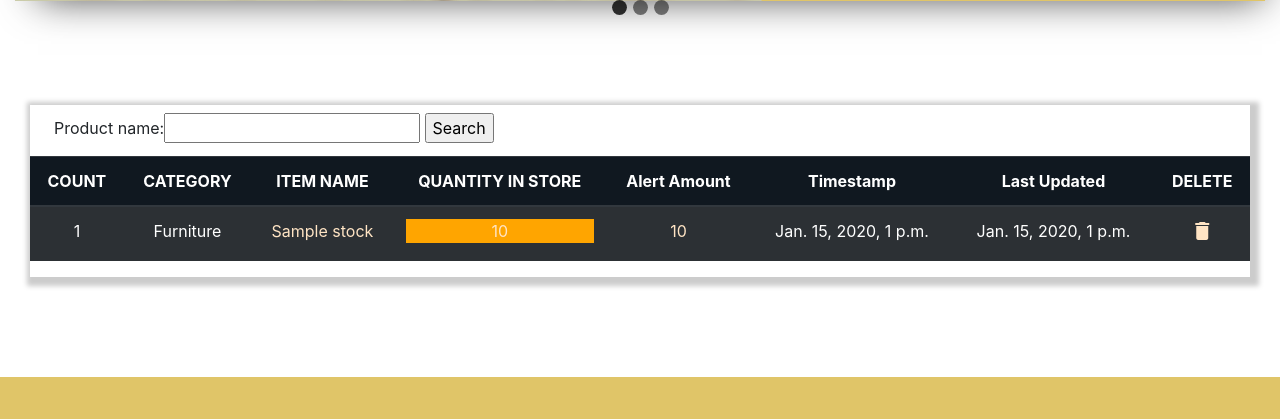
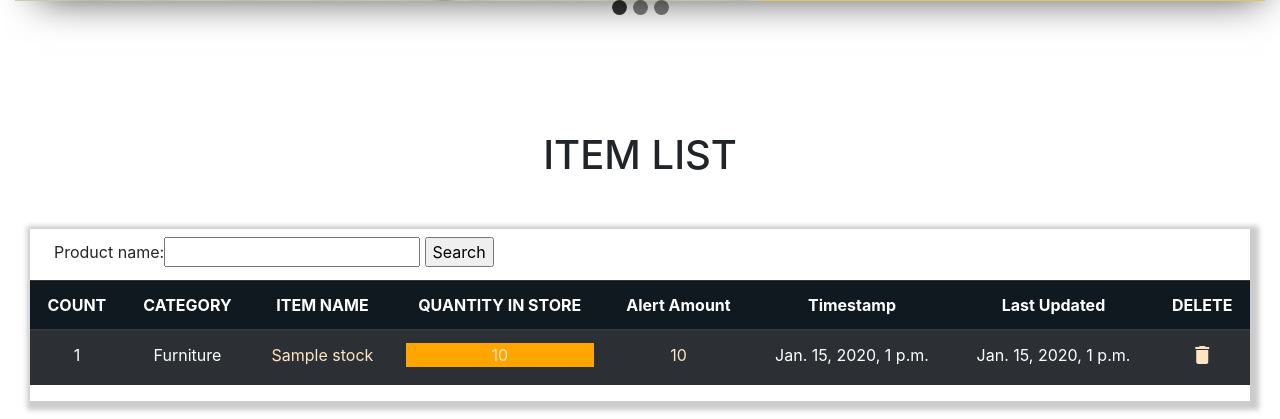
Before and after one commit to Kadas36/Inventory, a Django app: page / in a window 1280 px wide. Shown: the part 719-1138 px from the top of the page. Run offline with Django 3.2, Linux system fonts and the light colour scheme; a user stored in the database is signed in; data comes from the database, SQL or seed files in the repository; tables that the repository leaves empty hold one stand-in row (values such as "Sample post"); parts of the project's set-up code (start-up, migrations or seed data) failed here and were passed over; some libraries are stand-ins or nearby versions.

Commit message:
Add styling

```diff
--- a/inventory/static/css/styles.css
+++ b/inventory/static/css/styles.css
@@ -112,7 +112,6 @@ body{
     -webkit-clip-path: polygon(0 0, 96% 0, 100% 100%, 0% 100%);
     clip-path: polygon(0 0, 90% 0, 100% 100%, 0% 100%);
     opacity: 0.8;
-    ba
 }
 
 .div-r{
--- a/inventory/templates/store/history.html
+++ b/inventory/templates/store/history.html
@@ -5,7 +5,9 @@
 {% block content %}
 {{block.super}}
 <body>
-  {{title}}<br>
+  <div class="text__header" style="margin-top: 100px;">
+    <h1 class="text-center">History</h1>
+  </div>
 
   <div class="list_table">
     {% if messages %}
--- a/inventory/templates/store/list_item.html
+++ b/inventory/templates/store/list_item.html
@@ -5,8 +5,9 @@
 {% block content %}
 {{block.super}}
 <body>
-  {{title}}<br>
-
+  <div class="text__header" style="margin-top: 100px;">
+    <h1 class="text-center">ITEM LIST</h1>
+  </div>
   <div class="list_table">
     {% if messages %}
         <ul class="messages">
```
